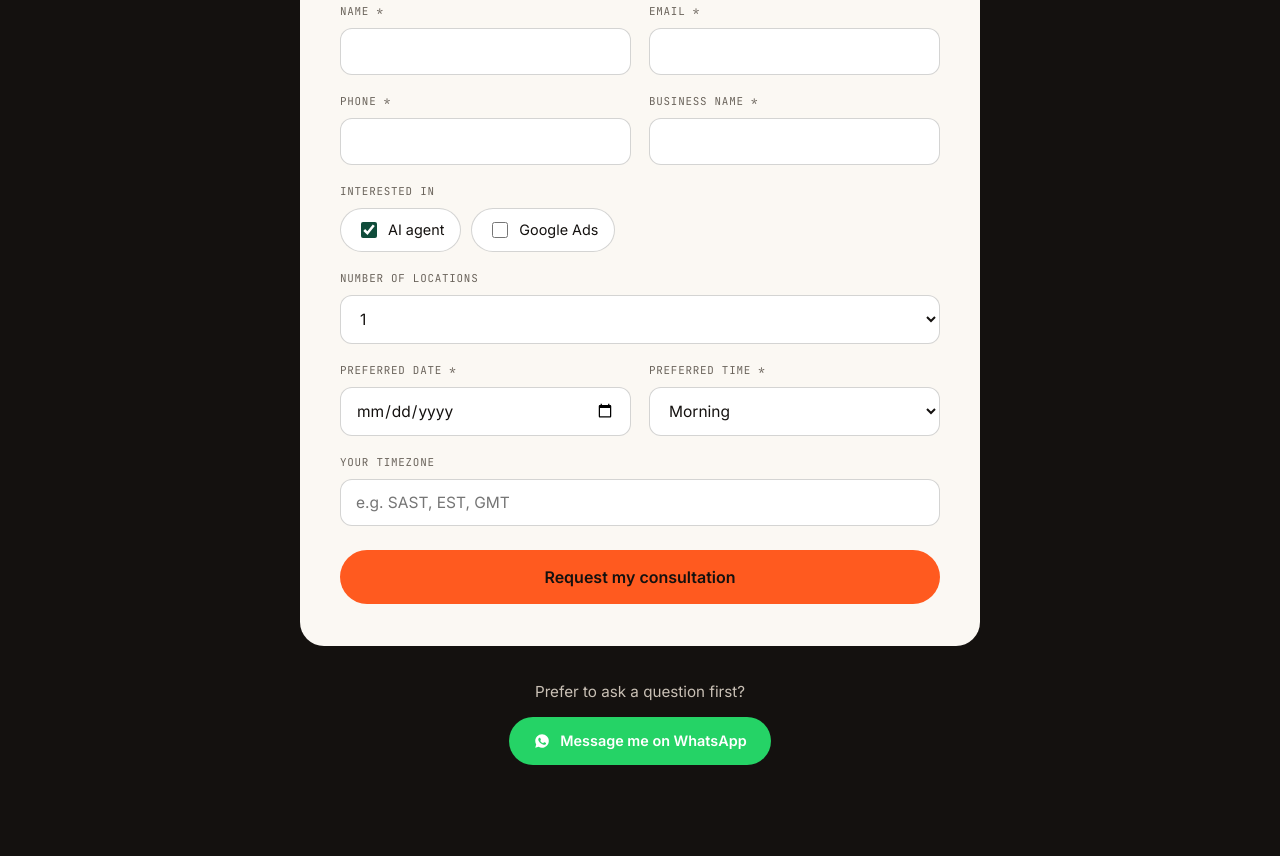
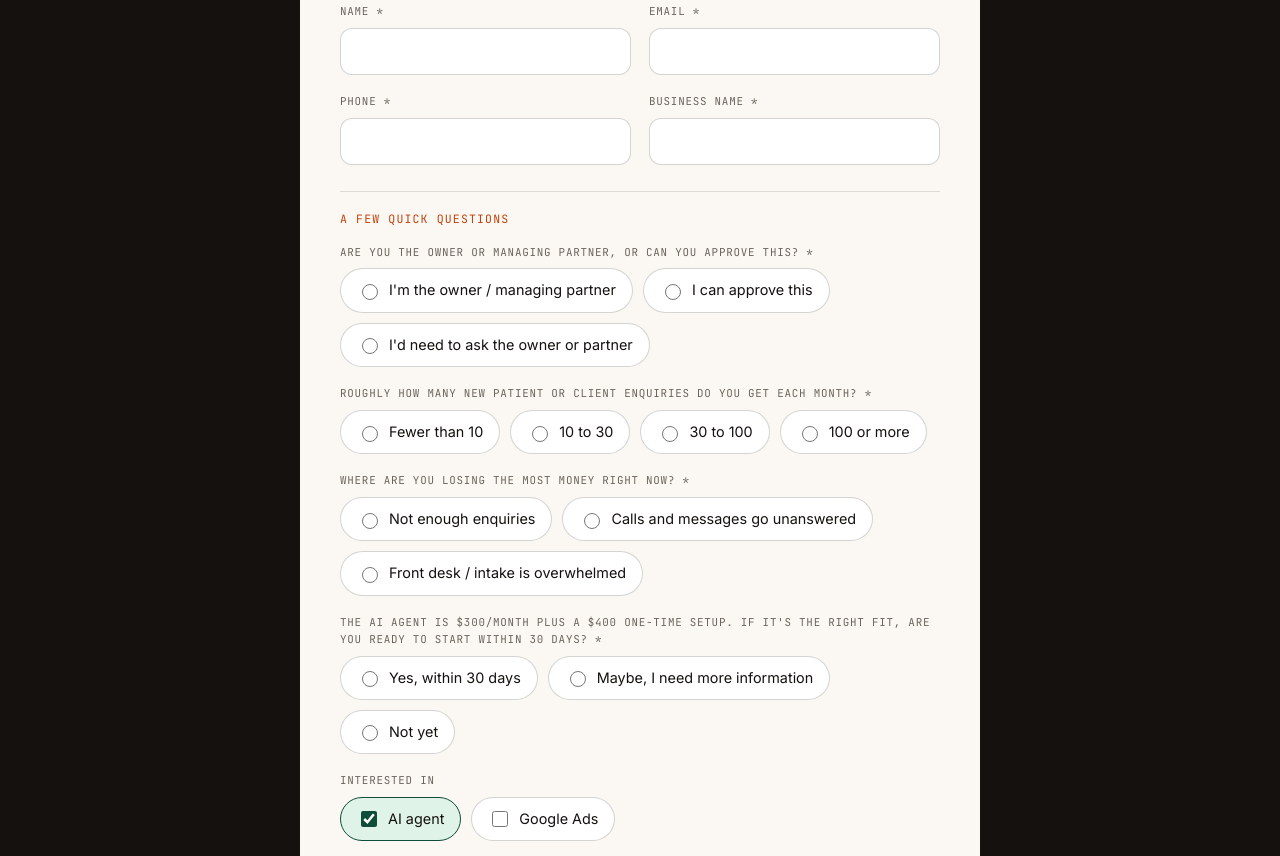
Before and after one commit to Temoshomedia/Temoshomedia.github.io, a plain HTML site: page index.html in a window 1280 px wide. Shown: the part 7010-7866 px from the top of the page. Drawn offline with nearby package versions, Linux system fonts and the light colour scheme.

Commit message:
Add files via upload

```diff
--- a/index.html
+++ b/index.html
@@ -308,6 +308,10 @@
   .checks{display:flex; gap:10px; flex-wrap:wrap;}
   .checks label{display:inline-flex; align-items:center; gap:8px; border:1.5px solid rgba(20,17,15,0.18); border-radius:40px; padding:10px 16px; font-size:0.9rem; cursor:pointer; background:#fff;}
   .checks input{accent-color:var(--green); width:16px; height:16px;}
+  .q-head{font-family:var(--mono); font-size:0.72rem; letter-spacing:0.1em; text-transform:uppercase; color:var(--orange-text); margin:8px 0 16px; padding-top:18px; border-top:1px solid var(--line);}
+  .hint{font-size:0.86rem; color:var(--orange-text); margin-top:10px;}
+  .hint[hidden]{display:none;}
+  .checks label:has(input:checked){border-color:var(--green); background:var(--mint);}
   .form-submit{width:100%; margin-top:6px; padding:17px; background:var(--orange); color:var(--ink); border:none; border-radius:40px; font-family:var(--body); font-weight:600; font-size:1rem; cursor:pointer; transition:background .15s;}
   .form-submit:hover{background:#ff7442;}
   .form-success{max-width:680px; margin:0 auto 24px; padding:18px 22px; background:rgba(126,224,176,0.18); border:1px solid #7ee0b0; border-radius:14px; color:#e9f7ef; text-align:center;}
@@ -662,6 +666,41 @@
         <div class="f-field"><label for="f-phone">Phone *</label><input type="tel" id="f-phone" name="Phone" required></div>
         <div class="f-field"><label for="f-biz">Business name *</label><input type="text" id="f-biz" name="Business Name" required></div>
       </div>
+      <div class="q-head">A few quick questions</div>
+      <div class="f-field">
+        <span class="f-label">Are you the owner or managing partner, or can you approve this? *</span>
+        <div class="checks">
+          <label><input type="radio" name="Role / Authority" value="Owner / managing partner" required> I'm the owner / managing partner</label>
+          <label><input type="radio" name="Role / Authority" value="Can approve this"> I can approve this</label>
+          <label><input type="radio" name="Role / Authority" value="Need to ask the owner or partner"> I'd need to ask the owner or partner</label>
+        </div>
+        <div class="hint" id="role-hint" hidden>No problem. Please bring the owner or partner to the call so you can decide together.</div>
+      </div>
+      <div class="f-field">
+        <span class="f-label">Roughly how many new patient or client enquiries do you get each month? *</span>
+        <div class="checks">
+          <label><input type="radio" name="Monthly Enquiries" value="Fewer than 10" required> Fewer than 10</label>
+          <label><input type="radio" name="Monthly Enquiries" value="10 to 30"> 10 to 30</label>
+          <label><input type="radio" name="Monthly Enquiries" value="30 to 100"> 30 to 100</label>
+          <label><input type="radio" name="Monthly Enquiries" value="100 or more"> 100 or more</label>
+        </div>
+      </div>
+      <div class="f-field">
+        <span class="f-label">Where are you losing the most money right now? *</span>
+        <div class="checks">
+          <label><input type="radio" name="Biggest Bottleneck" value="Not enough enquiries" required> Not enough enquiries</label>
+          <label><input type="radio" name="Biggest Bottleneck" value="Calls and messages go unanswered"> Calls and messages go unanswered</label>
+          <label><input type="radio" name="Biggest Bottleneck" value="Front desk / intake overwhelmed"> Front desk / intake is overwhelmed</label>
+        </div>
+      </div>
+      <div class="f-field">
+        <span class="f-label">The AI agent is $300/month plus a $400 one-time setup. If it's the right fit, are you ready to start within 30 days? *</span>
+        <div class="checks">
+          <label><input type="radio" name="Ready To Start Within 30 Days" value="Yes, within 30 days" required> Yes, within 30 days</label>
+          <label><input type="radio" name="Ready To Start Within 30 Days" value="Maybe, I need more information"> Maybe, I need more information</label>
+          <label><input type="radio" name="Ready To Start Within 30 Days" value="Not yet"> Not yet</label>
+        </div>
+      </div>
       <div class="f-field">
         <span class="f-label">Interested in</span>
         <div class="checks">
@@ -759,6 +798,14 @@
     });
     setTimeout(arrows,60);
   })();
+
+  var roleRadios = document.querySelectorAll('input[name="Role / Authority"]'), roleHint = document.getElementById('role-hint');
+  Array.prototype.forEach.call(roleRadios, function(r){
+    r.addEventListener('change', function(){
+      var sel = document.querySelector('input[name="Role / Authority"]:checked');
+      roleHint.hidden = !(sel && sel.value === 'Need to ask the owner or partner');
+    });
+  });
   var d = document.getElementById('f-date');
   if(d){ d.min = new Date().toISOString().split('T')[0]; }
   if(window.location.search.indexOf('submitted=1') !== -1){
```
